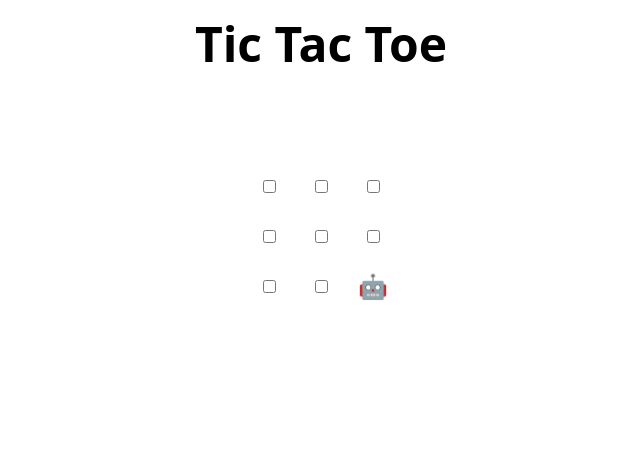
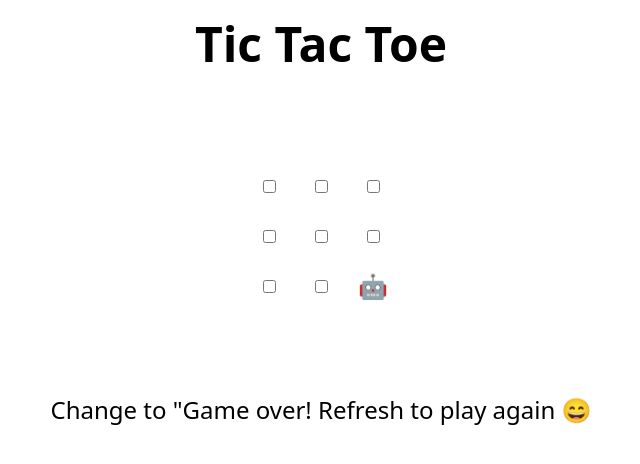
Before and after one commit to Naveenan12/pull-request-exercise, a plain HTML site: page index.html in a window 1280 px wide. Shown: the whole page, without its empty margins (319-959 px from the left). Drawn offline with Linux system fonts and the light colour scheme.

Commit message:
Update index.html
Change to make the message more exciting

```diff
--- a/index.html
+++ b/index.html
@@ -48,7 +48,7 @@
 </table>
 
 <h2 hidden>Game over, refresh to play again 🧑‍💻 🤖!</h2>
-
+Change to "Game over! Refresh to play again 😄
 <script>
   // Initialization
   const boxes = Array.from(document.querySelectorAll('td'))
```
